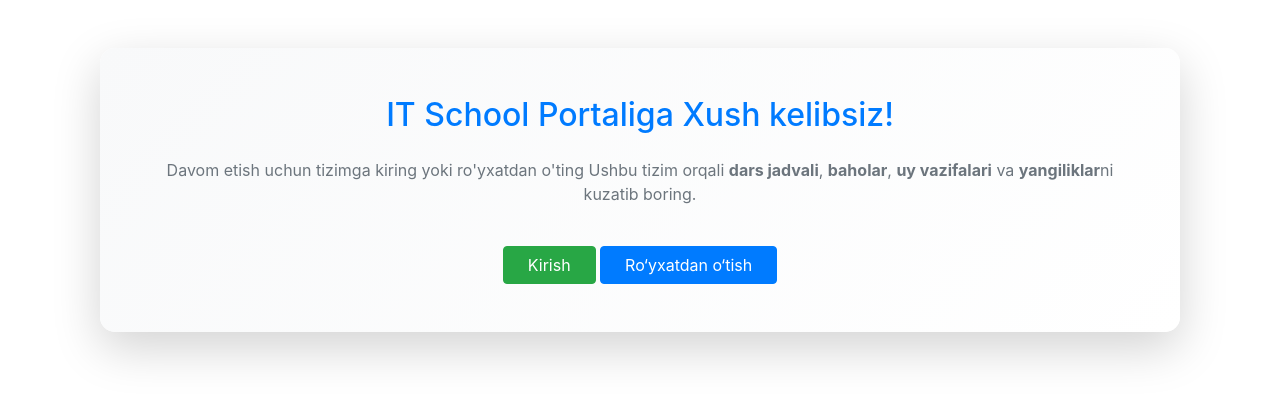
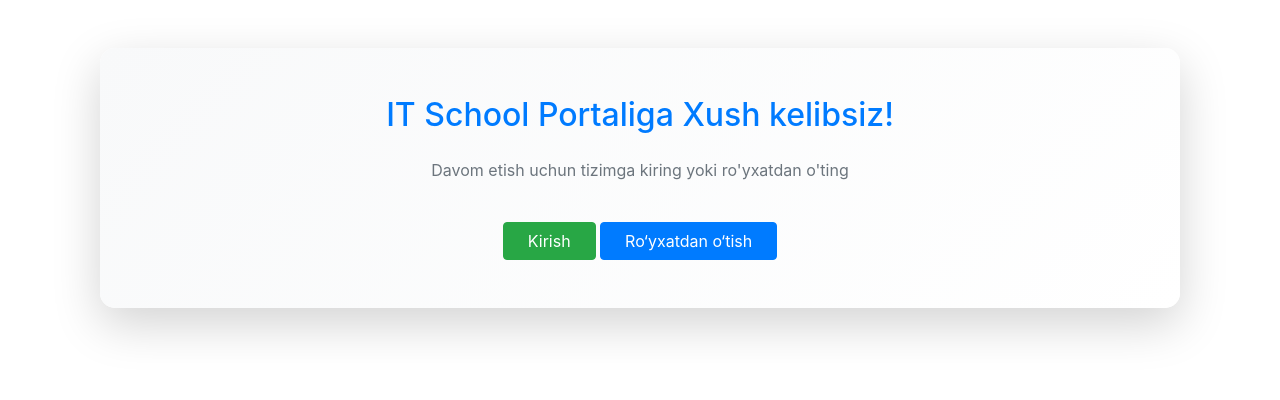
Before and after one commit to dilbarallambergenova/IT-school_1, a Django app: page / in a window 1280 px wide. Shown: the part 56-456 px from the top of the page. Run offline with Django 5.2, Linux system fonts and the light colour scheme; parts of the project's set-up code (start-up, migrations or seed data) failed here and were passed over; some libraries are stand-ins or nearby versions.

Commit message:
yangilandi

```diff
--- a/templates/home.html
+++ b/templates/home.html
@@ -38,8 +38,6 @@
             <h2 class="text-primary fw-bold"> IT School Portaliga Xush kelibsiz!</h2>
             <p class="text-muted mt-3">
                 Davom etish uchun tizimga kiring yoki ro'yxatdan o'ting
-                Ushbu tizim orqali <strong>dars jadvali</strong>, <strong>baholar</strong>,
-                <strong>uy vazifalari</strong> va <strong>yangiliklar</strong>ni kuzatib boring.
             </p>
             <div class="mt-4">
                 <a href="{% url 'login' %}" class="btn btn-success  px-4 me-3"> Kirish</a>
```
